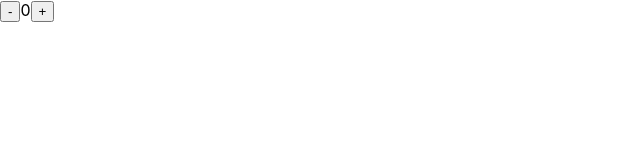
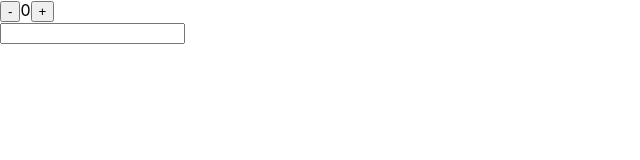
Before and after one commit to AndrejaKardos/more-hooks, a React (Create React App) app: page / in a window 1280 px wide. Shown: the top 160 px of the page, without its empty margins (0-640 px from the left). Built offline with nearby package versions, Linux system fonts and the light colour scheme.

Commit message:
Added Form component

```diff
--- a/src/App.js
+++ b/src/App.js
@@ -1,9 +1,11 @@
 import Counter from './Counter.jsx'
+import Form from './Form.jsx'
 
 function App() {
   return (
     <div className="App">
       <Counter />
+      <Form />
     </div>
   );
 }
--- /dev/null
+++ b/src/Form.jsx
@@ -0,0 +1,39 @@
+import React, { useReducer, useState } from 'react'
+
+const ACTIONS = {
+    ADD_TODO: 'add-todo'
+}
+
+// There's a problem with todos not being defined?
+
+function reducer(todos, action) {
+    switch(action.type) {
+        case ACTIONS.ADD_TODO:
+            return [...todos, newTodo(action.dispatch.name)]
+        default:
+            return console.log('weee')
+    }
+}
+
+function newTodo(name) {
+    return { id: Date.now(), name: name, complete: false}
+}
+
+export default function Form() {
+    const [todos, dispatch] = useReducer(reducer, [])
+    const [name, setName] = useState('')
+
+    function handleSubmit(e) {
+        e.preventDefault()
+        dispatch({ type: ACTIONS.ADD_TODO, dispatch: { name: name } })
+        setName('')
+    }
+
+    return (
+        <>
+            <form onSubmit={handleSubmit}>
+                <input type="text" value={name} onChange={e => setName(e.target.value)} />
+            </form>
+        </>
+    )
+}
```
